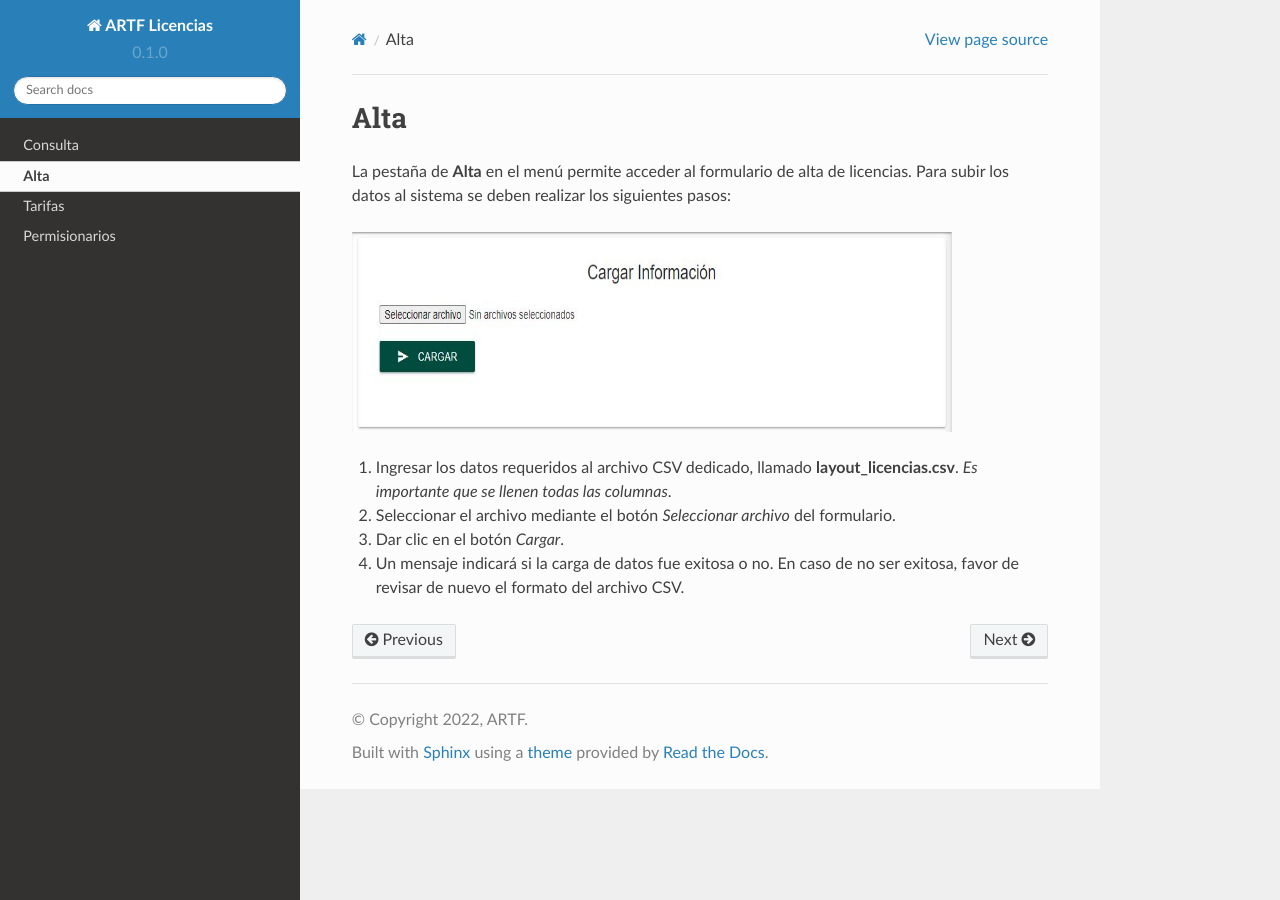
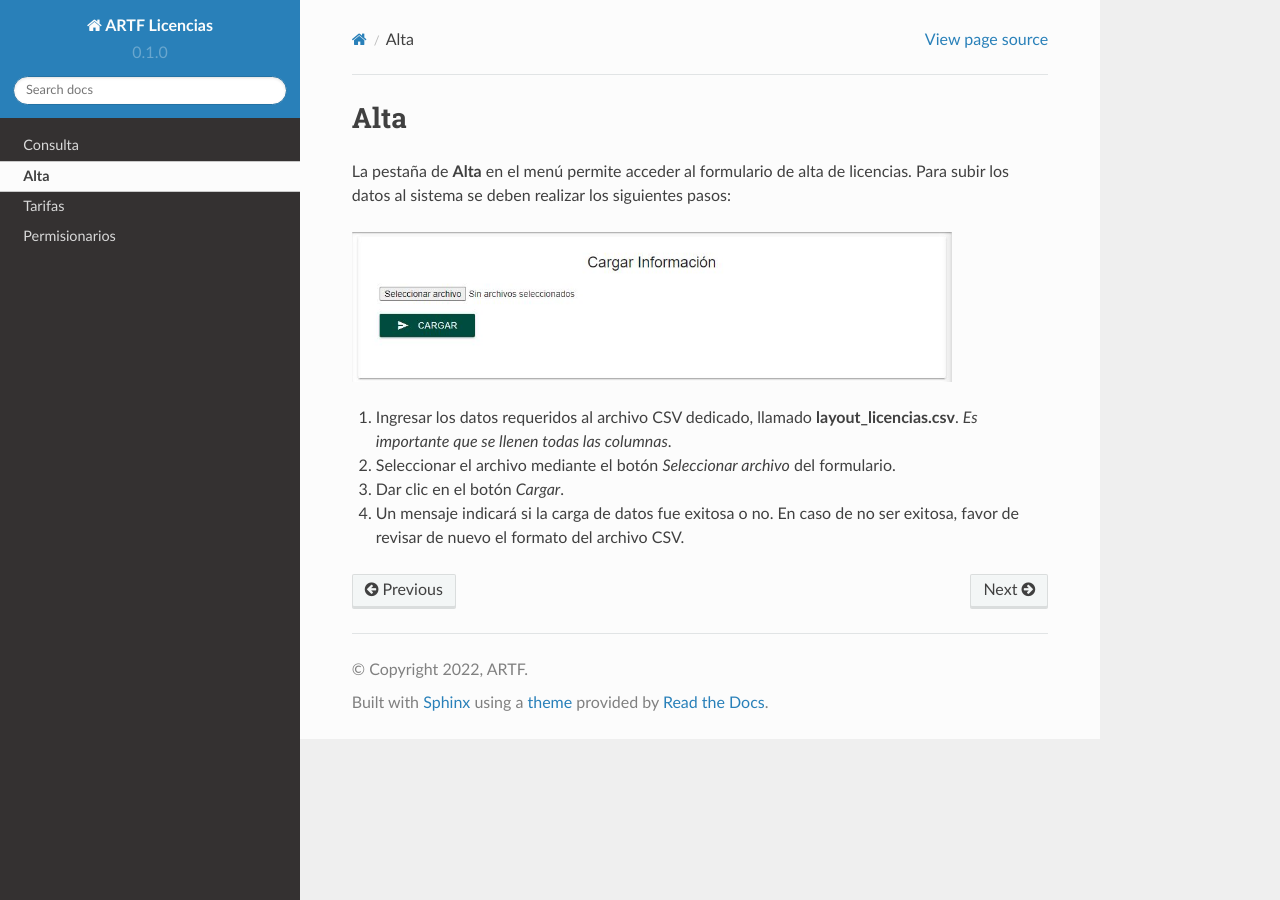
Before and after one commit to kiwi2299/artf_docs, a Sphinx documentation site: the page built from docs/source/alta.rst, in a window 1280 px wide. Built offline with Sphinx 7.4.7 and the Read the Docs theme 2.0.0, drawn with Linux system fonts in a browser that asks for light colours.

Commit message:
Update alta.rst

```diff
--- a/docs/source/alta.rst
+++ b/docs/source/alta.rst
@@ -6,7 +6,7 @@ La pestaña de **Alta** en el menú permite acceder al formulario de alta de lic
 .. image:: images/carga_licencias.JPG
   :alt: Formulario de carga de licencias
   :width: 600
-  :height: 200
+  :height: 150
 
 
 
```
